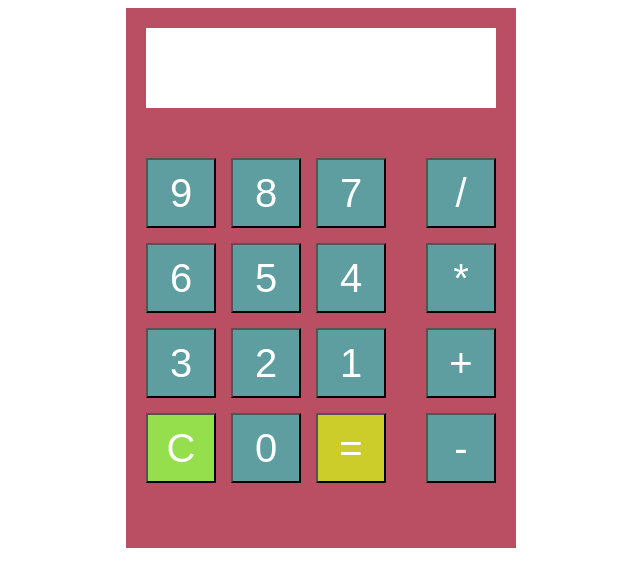
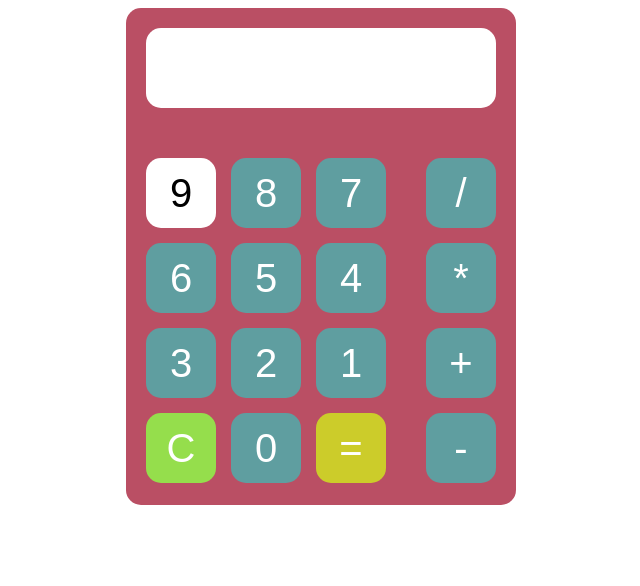
Before and after one commit to LiliaMartirosyan/Calculator, a plain HTML site: page index.html in a window 1280 px wide. In both pictures the pointer is over the button 500 px from the left and 193 px from the top of the page. Shown: the whole page, without its empty margins (319-959 px from the left). Drawn offline with Linux system fonts and the light colour scheme.

Commit message:
first commit

```diff
--- a/style.css
+++ b/style.css
@@ -1,9 +1,10 @@
 .calc{
     width: 350px;
-    height: 500px;
+    height: 457px;
     background-color:rgb(186, 79, 100);
     margin: 0 auto;
     padding: 20px;
+    border-radius: 15px;
 }
 
 .screen{
@@ -13,6 +14,7 @@
     text-align: end;
     font-size: 50px;
     line-height: 80px;
+    border-radius: 15px;
 }
 
 .buttons{
@@ -34,6 +36,8 @@
     color: white;
     font-size: 40px;
     cursor: pointer;
+    border: 0;
+    border-radius: 15px;
 }
 
 .operator{
@@ -49,3 +53,16 @@
 #clear{
     background-color:rgb(149, 222, 76);
 }
+
+.btn:hover{
+    background-color: white;
+    color: black;
+}
+
+#clear:hover{
+    background-color: white;
+}
+
+#equal:hover{
+    background-color: white;
+}
```
